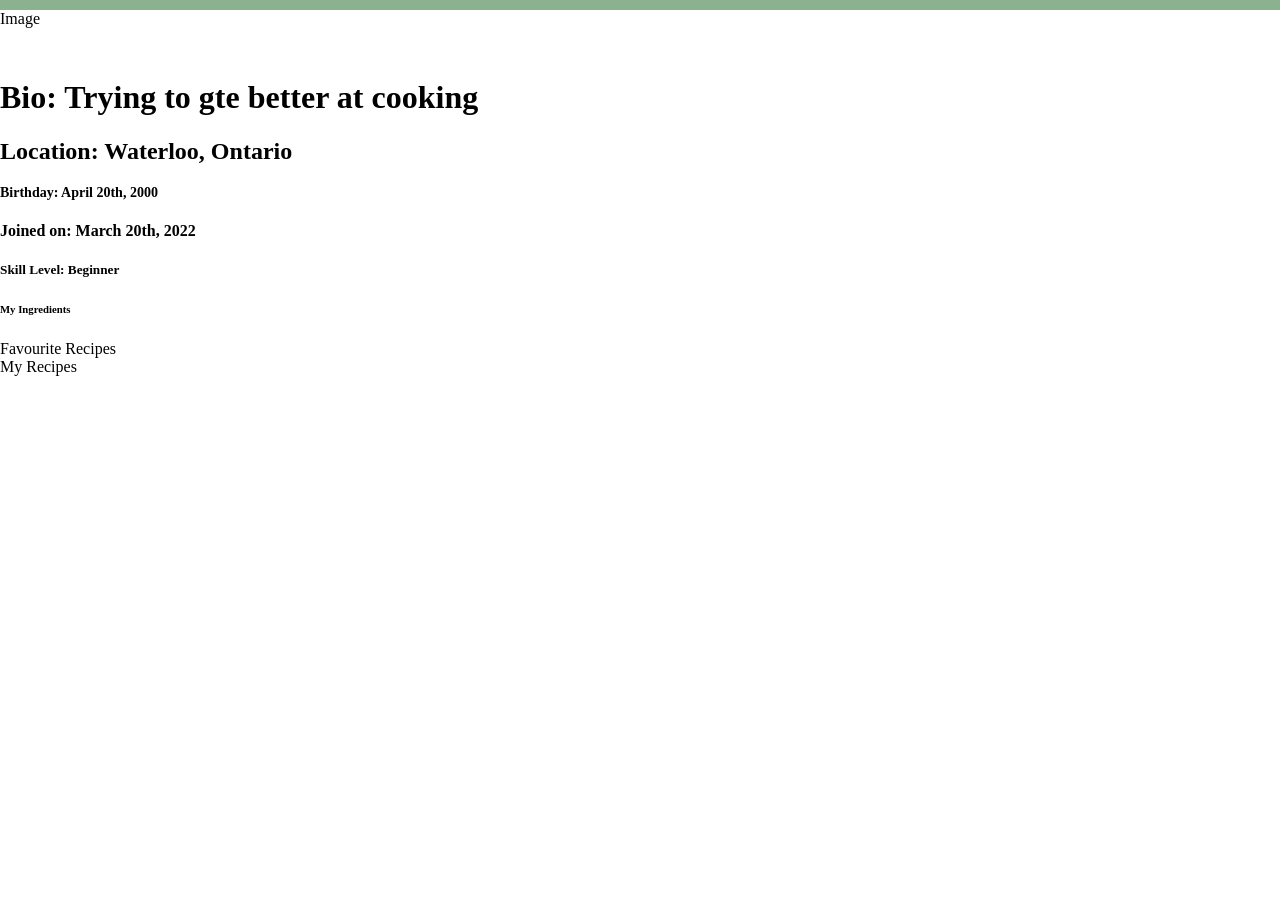
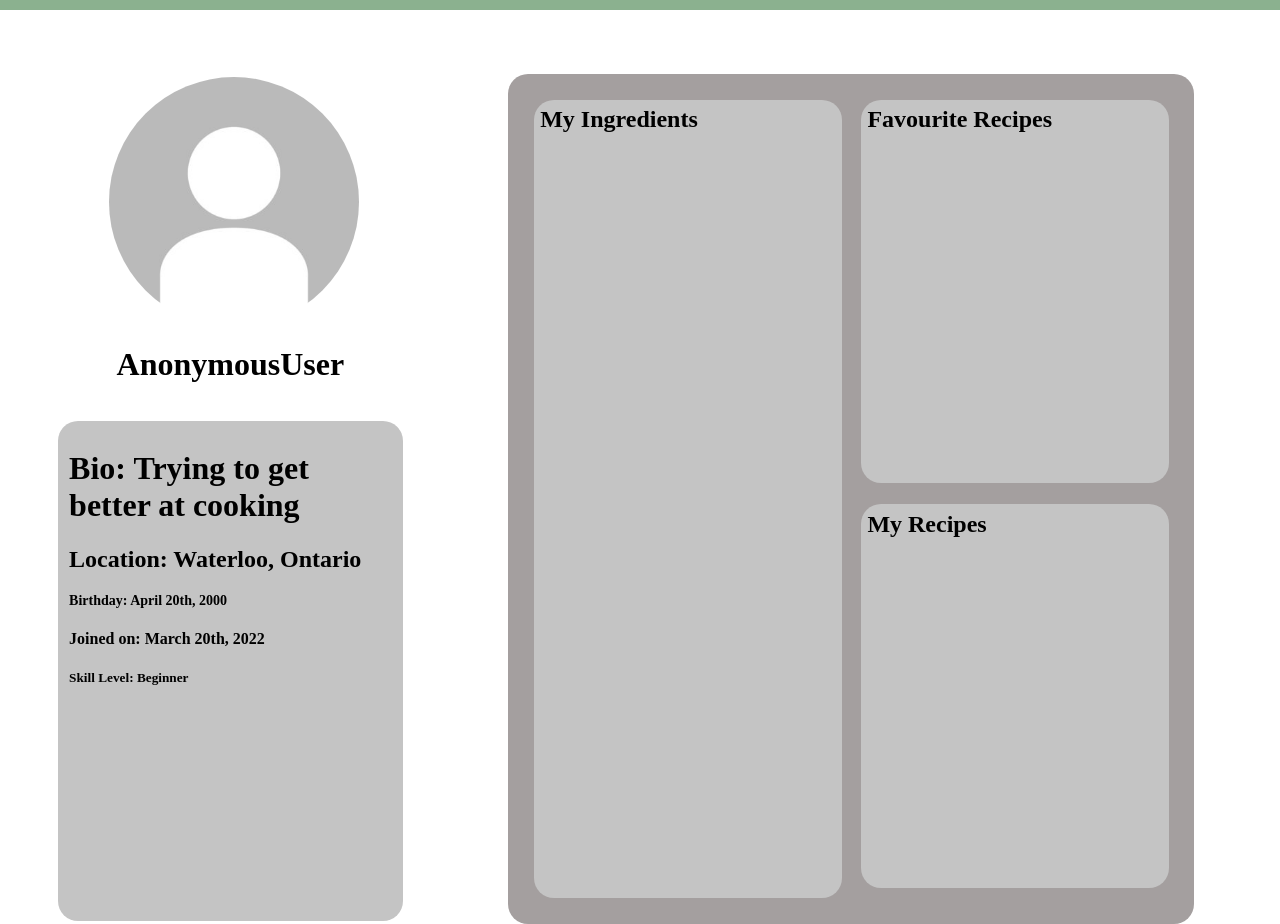
Before and after one commit to Group-Project-CP317/Weekly-Recipe-Generator, a Django app: page /profile/ in a window 1280 px wide. Shown: the part 80-1004 px from the top of the page. Before the commit the page ends 456 px from the top, so only its background shows below. Run offline with Django 4.2, Linux system fonts and the light colour scheme.

Commit message:
updated profile page

```diff
--- a/app/static/main.css
+++ b/app/static/main.css
@@ -252,3 +252,102 @@ h3 {
     border-radius: 20px;
     background-color:#8BB18F;
 }
+
+/* Profile Page */
+
+.profile-page {
+    width: 100%;
+    display: flex;
+    flex-direction: row;
+    align-items: center;
+    z-index: 10;
+}
+
+.profile-left {
+    width: 33%;
+    min-height: 90%;
+    padding: 5% 0 0 3%;
+    display: flex;
+    flex-direction: column;
+    align-items: center;
+}
+
+.profile-right {
+    width: 67%;
+    min-height: 90%;
+    margin: 5% 0 0 0;
+    display: flex;
+    flex-direction: row;
+    justify-content: center;
+}
+
+.profile-img {
+    width: 250px;
+    height: 250px;
+    margin: 0 0 5% 2%;
+    border-radius: 100%;
+    background-size: cover;
+}
+
+.profile-name {
+    margin: 0 0 10% 0;
+    text-align: center;
+}
+
+.profile-info {
+    width: 90%;
+    min-height: 500px;
+    padding: 2% 3% 0 3%;
+    height: fit-content;
+    background-color:#c4c4c4;
+    border-radius: 20px;
+}
+
+.profile-extras{
+    width: 80%;
+    min-height: 500px;
+    padding: 3%;
+    height: 850px;
+    display: flex;
+    flex-direction: row;
+    border-radius: 20px;
+    background-color: #a49f9f;
+}
+
+.profile-ingredients {
+    width: 58%;
+    height: 100%;
+    margin: 0 3% 0 0;
+    padding: 1% 0 0 1%;
+    border-radius: 20px;
+    background-color: #c4c4c4;
+}
+
+.extras-right{
+    width: 58%;
+    height: 100%;
+    display: flex;
+    flex-direction: column;
+}
+
+.profile-favorites {
+    width: 100%;
+    height: 48%;
+    padding: 2% 0 0 2%;
+    border-radius: 20px;
+    background-color: #c4c4c4;
+}
+
+.profile-my-recipes {
+    width: 100%;
+    height: 48%;
+    margin: 7% 0 0 0;
+    padding: 2% 0 0 2%;
+    border-radius: 20px;
+    background-color: #c4c4c4;
+}
+
+.profile-titles {
+    font-size:  24px;
+    font-weight: bold;
+}
--- a/app/templates/profile.html
+++ b/app/templates/profile.html
@@ -6,33 +6,34 @@
 
 <!-- Profile Content -->
 {% block content %}
+
 <div class="profile-page">
-        <div class="leftcolumn">
-            <div class="leftcolumn">
-                <div class="card">
-                    <div class="fakeimg" style="width:48;height:48px;">Image</div>
-                </div>
-                <div class="card">
-                    <h1>Bio: Trying to gte better at cooking</h1>
+    <div class="profile-left">
+        <img src="{% static 'images/default.jpg' %}" alt="" class="profile-img">
+        <h1 class="profile-name">{{ user }}</h1>
+        <div class="profile-info">
+            <h1>Bio: Trying to get better at cooking</h1>
             <h2>Location: Waterloo, Ontario</h2>
             <h3>Birthday: April 20th, 2000</h3>
             <h4>Joined on: March 20th, 2022</h4>
             <h5>Skill Level: Beginner</h5>
         </div>
     </div>
-            <div class="rightcolumn">
-                <div class="leftcolumn">
-                    <h6>My Ingredients</h6>
+    <div class="profile-right">
+        <div class="profile-extras">
+            <div class="profile-ingredients">
+                <h8 class="profile-titles">My Ingredients</h6>
             </div>
-                <div class="rightcolumn">
-                    <div class="card">
-                        <h7>Favourite Recipes</h7>
+            <div class="extras-right">
+                <div class="profile-favorites">
+                    <h8 class="profile-titles">Favourite Recipes</h7>
                 </div>
-                    <div class="card">
-                        <h8>My Recipes</h8>
+                <div class="profile-my-recipes">
+                    <h8 class="profile-titles">My Recipes</h8>
                 </div>
             </div>
         </div>
     </div>
 </div>
+
 {% endblock content %}
```
Also changed, not shown: app/static/images/default.jpg (added). Lines whose indentation alone changed are shown as unchanged.
